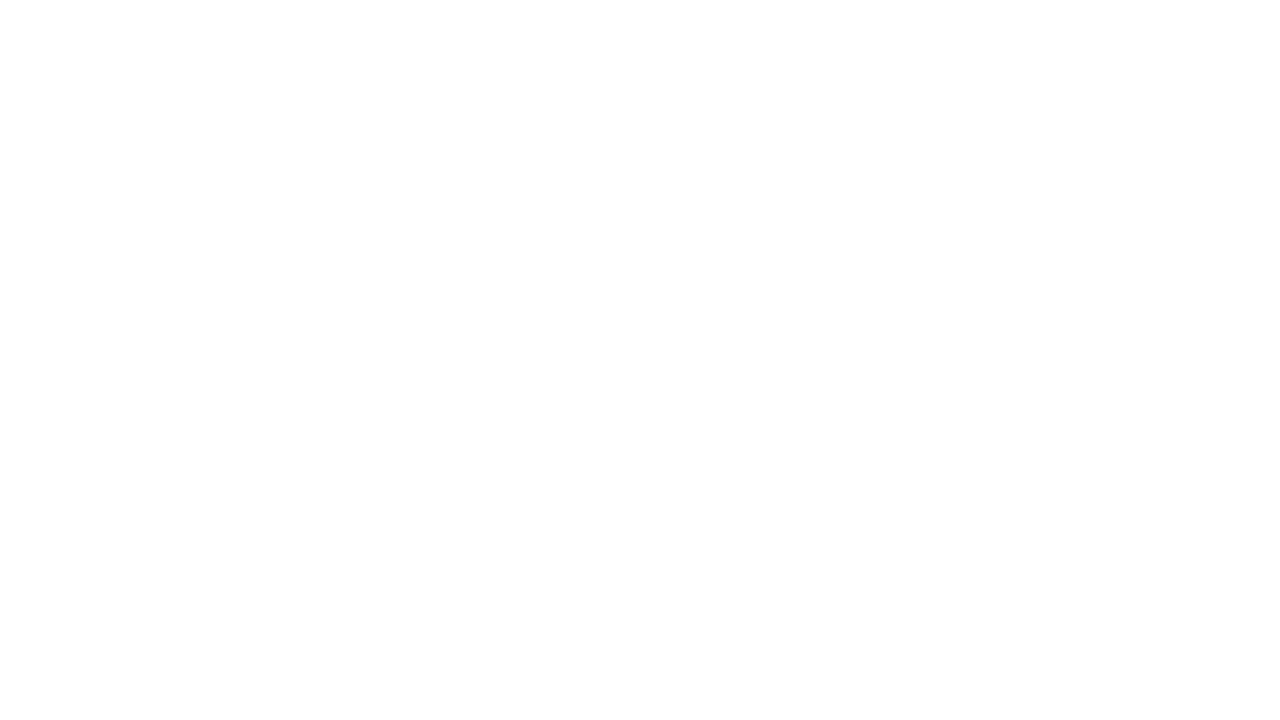
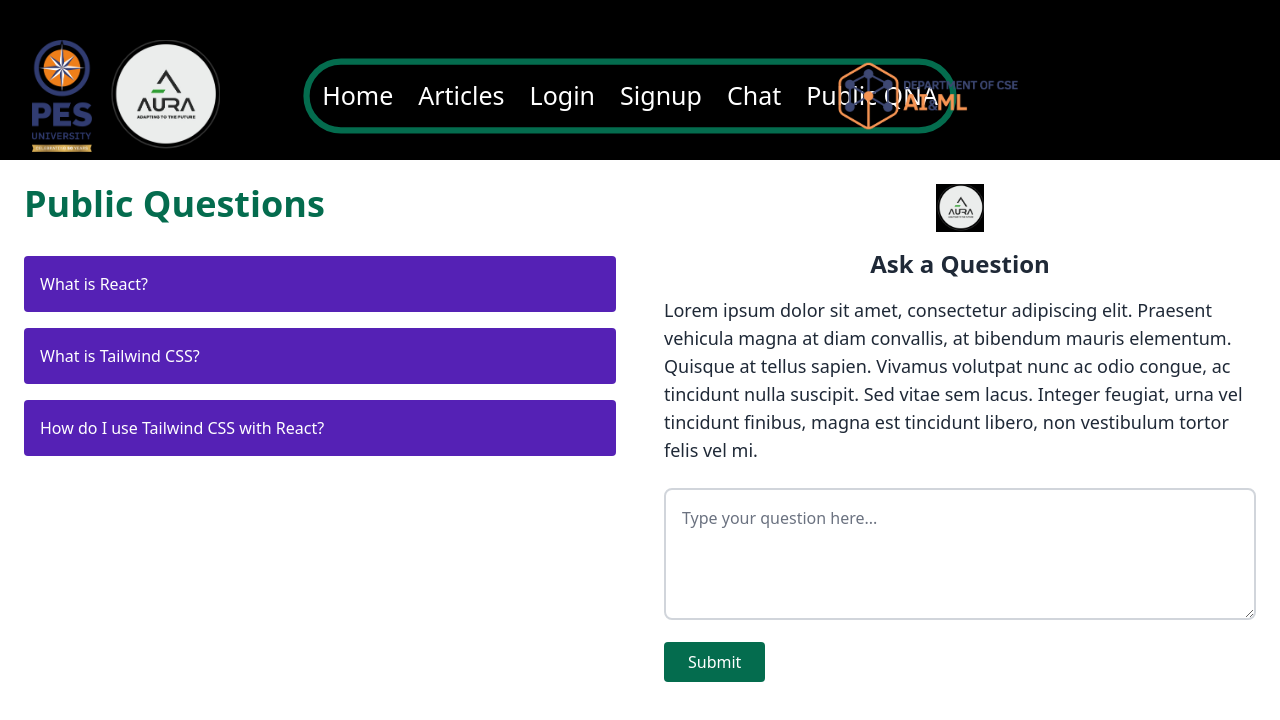
Before and after one commit to tejasvenu45/aura, a React (Vite) app in the folder frontend/: page /PublicQNA in a window 1280 px wide. Before the commit this address had no page. Shown: the top 720 px of the page. Built offline with nearby package versions, Linux system fonts and the light colour scheme.

Commit message:
frontend for admin panel

```diff
--- a/frontend/src/App.jsx
+++ b/frontend/src/App.jsx
@@ -6,6 +6,7 @@ import Articles from './components/Articles'
 import Login from './components/Login'
 import Signup from './components/Signup'
 import Chat from './components/Chat'
+import PublicQNA from './components/PublicQNA'
 function App() {
 
 
@@ -19,6 +20,8 @@ function App() {
           <Route path="Login" element={<Login/>}/>
           <Route path="Signup" element={<Signup/>}/>
           <Route path="Chat" element={<Chat/>}/>
+          <Route path="PublicQNA" element={<PublicQNA/>}/>
+
 
         </Route>
       </Routes>
--- a/frontend/src/components/AboutDomain.jsx
+++ b/frontend/src/components/AboutDomain.jsx
@@ -3,11 +3,11 @@ import { Zoom } from "react-awesome-reveal";
 
 function AboutDomain({ title, content, img }) {
   return (
-    <div className="bg-black text-green-500 rounded-lg p-6 border-4 border-white shadow-xl shadow-green-700 hover:scale-105 hover:text-white">
+    <div className="bg-black text-green-500 rounded-lg p-6 border-4 border-green-500 shadow-xl shadow-purple-700 hover:scale-105 hover:text-white">
       <Zoom>
       <img src={img} alt={title} className="w-48 h-48 mx-auto mb-4 hover:scale-125" />
-      <h2 className="text-2xl font-bold  mb-2 text-white hover:scale-105">{title}</h2>
-      <p className="hover:scale-105">{content}</p>
+      <h2 className="text-2xl font-bold  mb-2 text-purple-800 hover:scale-105">{title}</h2>
+      <p className="text-orange-400 hover:scale-105">{content}</p>
       </Zoom>
     </div>
   );
--- a/frontend/src/components/Hero.jsx
+++ b/frontend/src/components/Hero.jsx
@@ -20,7 +20,7 @@ function Hero() {
   return (
     <>
       <div className="bg-black flex sm:flex-col justify-center items-center pb-12 pt-18 pt-20">
-        <div className="flex flex-col sm:flex-row border-2 border-green-700 w-11/12 h-1/2 justify-start items-start shadow-xl shadow-green-700 hover:scale-105">
+        <div className="flex flex-col sm:flex-row border-2 border-green-700 shadow-green-700 w-11/12 h-1/2 justify-start items-start shadow-xl  hover:scale-105">
           <div className="flex flex-col mt-10 justify-start items-start sm:w-2/5 sm:mt-36 sm:ml-12 sm:mr-24 sm:mb-24">
             <Slide>
               <img src={logo} alt="Logo" className="mb-12 h-36" />
--- a/frontend/src/components/Navbar.jsx
+++ b/frontend/src/components/Navbar.jsx
@@ -27,22 +27,54 @@ function Navbar() {
               </Slide>
             </div>
             <div className="flex-grow scale-125 sm:flex-none flex justify-center items-center mt-2 sm:mt-0">
-              <ul className="sm:border-4 sm:border-green-700 sm:rounded-3xl flex flex-wrap sm:flex-nowrap justify-center sm:justify-start  sm: hover:scale-125">
-                <li className="btn btn-active btn-neutral sm:m-2 scale-150 sm:scale-125 hover:font-bold hover:scale-125">
-                  <Link to="/">Home</Link>
+              <ul className="sm:border-4 sm:border-green-700 sm:rounded-3xl flex flex-wrap sm:flex-nowrap justify-center sm:justify-start scale-125">
+                <li className="sm:m-2">
+                  <Link
+                    to="/"
+                    className="text-white scale-150 sm:scale-125 hover:text-green-700 hover:underline hover:font-bold"
+                  >
+                    Home
+                  </Link>
                 </li>
-                <li className="btn btn-active btn-primary sm:m-2 scale-150 sm:scale-125 hover:font-bold hover:scale-125">
-                  <Link to="/Articles"> Articles</Link>
+                <li className="sm:m-2">
+                  <Link
+                    to="/Articles"
+                    className="text-white scale-150 sm:scale-125 hover:text-green-700 hover:underline hover:font-bold"
+                  >
+                    Articles
+                  </Link>
                 </li>
-                <li className="btn btn-active btn-secondary sm:m-2 scale-150 sm:scale-125 hover:font-bold hover:scale-125">
-                  <Link to="/Login"> Login</Link>
-
+                <li className="sm:m-2">
+                  <Link
+                    to="/Login"
+                    className="text-white scale-150 sm:scale-125 hover:text-green-700 hover:underline hover:font-bold"
+                  >
+                    Login
+                  </Link>
                 </li>
-                <li className="btn btn-active btn-accent sm:m-2 scale-150 sm:scale-125 hover:font-bold hover:scale-125">
-                <Link to="/Signup"> Signup</Link>
+                <li className="sm:m-2">
+                  <Link
+                    to="/Signup"
+                    className="text-white scale-150 sm:scale-125 hover:text-green-700 hover:underline hover:font-bold"
+                  >
+                    Signup
+                  </Link>
                 </li>
-                <li className="btn btn-active btn-primary sm:m-2 scale-150 sm:scale-125 hover:font-bold hover:scale-125">
-                <Link to="/Chat"> Chat</Link>
+                <li className="sm:m-2">
+                  <Link
+                    to="/Chat"
+                    className="text-white scale-150 sm:scale-125 hover:text-green-700 hover:underline hover:font-bold"
+                  >
+                    Chat
+                  </Link>
+                </li>
+                <li className="sm:m-2">
+                  <Link
+                    to="/PublicQNA"
+                    className="text-white scale-150 sm:scale-125 hover:text-green-700 hover:underline hover:font-bold"
+                  >
+                    Public QNA
+                  </Link>
                 </li>
               </ul>
             </div>
--- /dev/null
+++ b/frontend/src/components/PublicQNA.jsx
@@ -0,0 +1,67 @@
+import React, { useState } from 'react';
+import Aura from "./assets/aura.png";
+
+const faqData = [
+  {
+    question: 'What is React?',
+    answer: 'React is a JavaScript library for building user interfaces.',
+  },
+  {
+    question: 'What is Tailwind CSS?',
+    answer: 'Tailwind CSS is a utility-first CSS framework for rapidly building custom designs.',
+  },
+  {
+    question: 'How do I use Tailwind CSS with React?',
+    answer: 'You can use Tailwind CSS with React by installing Tailwind via npm and including it in your project’s CSS file.',
+  },
+];
+
+function PublicQNA() {
+  const [activeIndex, setActiveIndex] = useState(null);
+
+  const toggleAnswer = (index) => {
+    setActiveIndex(activeIndex === index ? null : index);
+  };
+
+  return (
+    <div className="flex flex-wrap">
+      <div className="max-w-4xl mx-auto p-6 w-full sm:w-1/2">
+        <h1 className="text-4xl font-bold mb-8 text-green-700">Public Questions</h1>
+        {faqData.map((item, index) => (
+          <div key={index} className="mb-4">
+            <div
+              className="cursor-pointer p-4 bg-purple-800 text-white rounded"
+              onClick={() => toggleAnswer(index)}
+            >
+              {item.question}
+            </div>
+            {activeIndex === index && (
+              <div className="mt-2 p-4 bg-orange-400 text-black rounded">
+                {item.answer}
+              </div>
+            )}
+          </div>
+        ))}
+      </div>
+      <div className="w-full sm:w-1/2 p-6 flex flex-col items-center">
+        <img src={Aura} alt="Aura" className="mb-4 w-12 h-auto" />
+        <h2 className="text-2xl font-bold mb-4">Ask a Question</h2>
+        <p className="text-lg mb-6">
+          Lorem ipsum dolor sit amet, consectetur adipiscing elit. Praesent vehicula magna at diam convallis, at bibendum mauris elementum. Quisque at tellus sapien. Vivamus volutpat nunc ac odio congue, ac tincidunt nulla suscipit. Sed vitae sem lacus. Integer feugiat, urna vel tincidunt finibus, magna est tincidunt libero, non vestibulum tortor felis vel mi.
+        </p>
+        <div className="w-full">
+          <textarea
+            className="w-full p-4 border-2 border-gray-300 rounded-lg focus:outline-none focus:border-green-700"
+            rows="4"
+            placeholder="Type your question here..."
+          ></textarea>
+          <button className="mt-4 px-6 py-2 bg-green-700 text-white rounded hover:bg-green-800">
+            Submit
+          </button>
+        </div>
+      </div>
+    </div>
+  );
+}
+
+export default PublicQNA;
```
Also changed, not shown: frontend/src/components/AboutUs.jsx (+6 -6 lines), frontend/src/components/Chat.jsx (+42 -9 lines).
